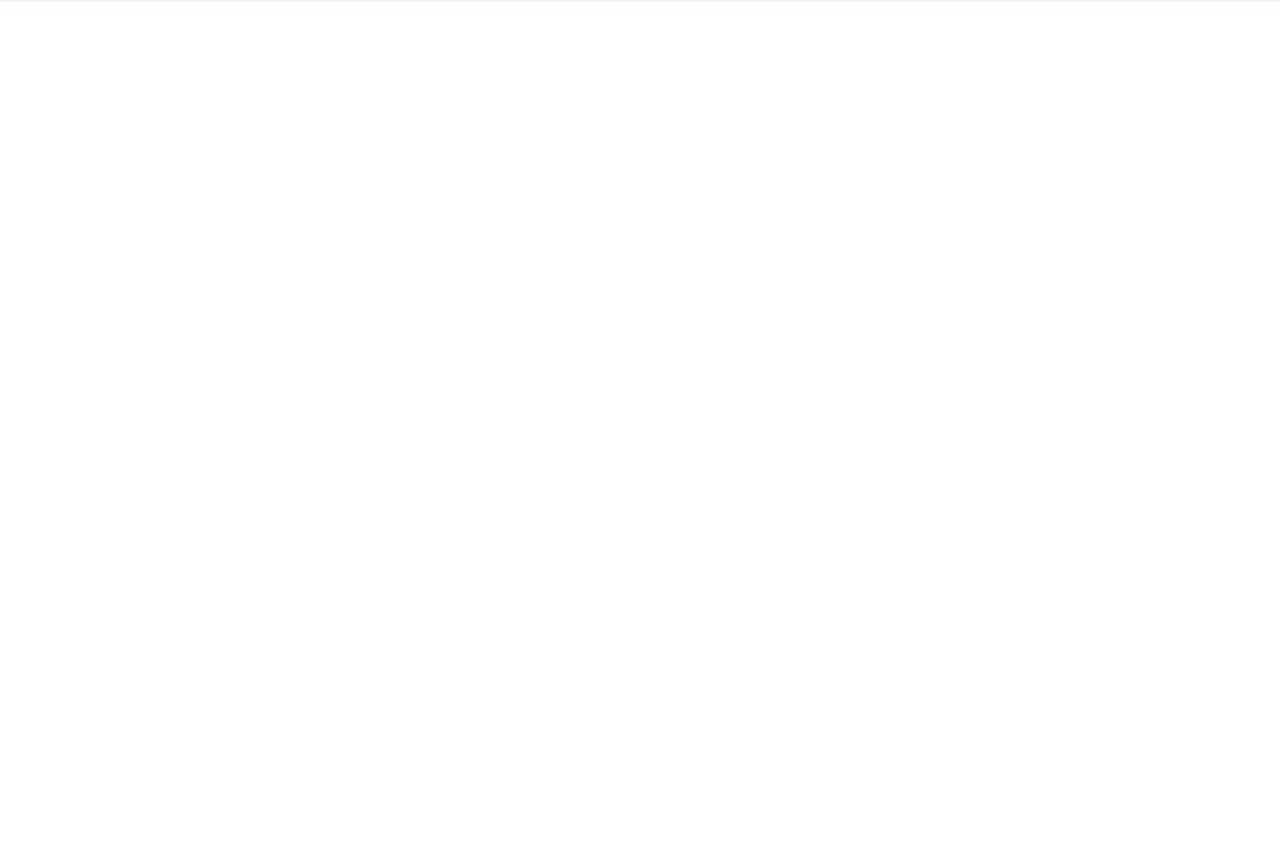
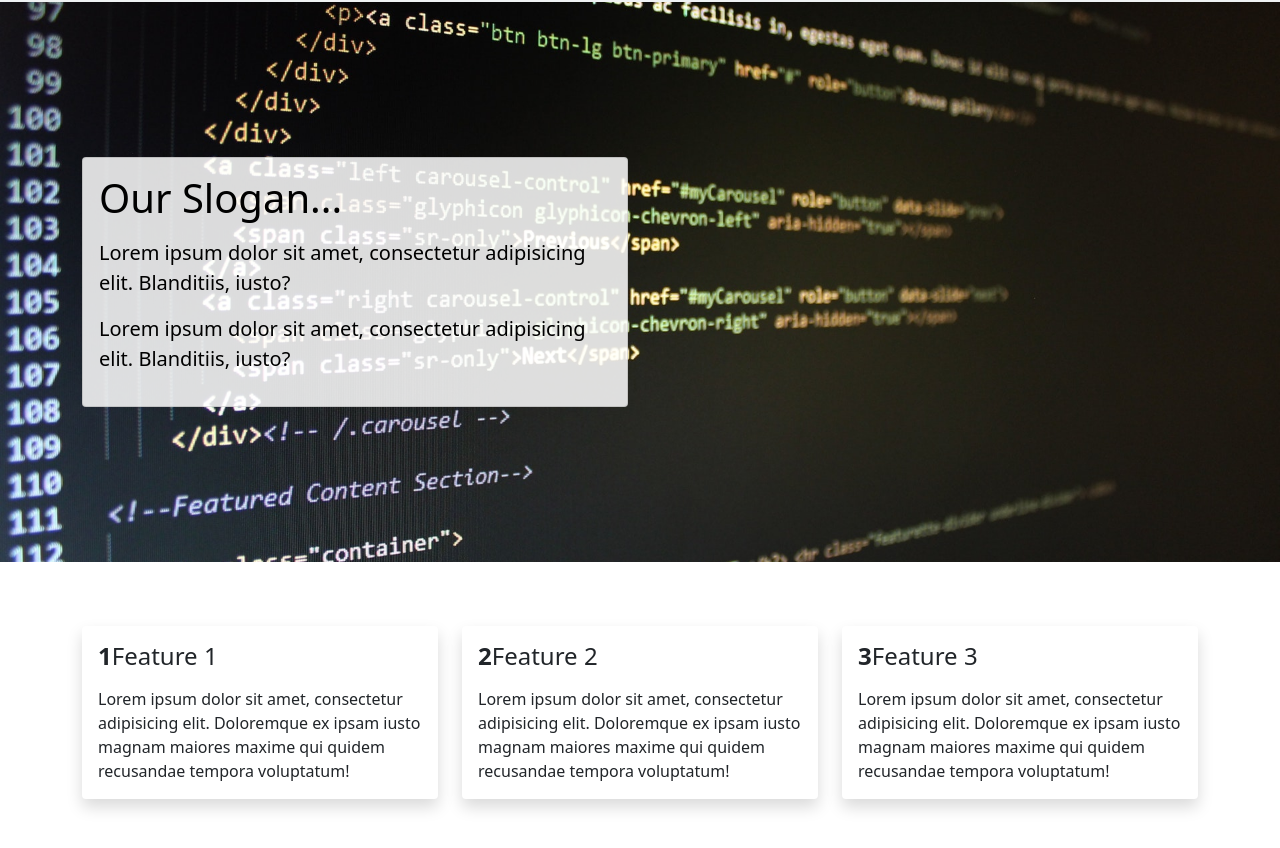
Before and after one commit to HyecheonLee/react-bootstrap, a Next.js app: page /project1 in a window 1280 px wide. Shown: the part 2128-2976 px from the top of the page. Before the commit the page ends 2130 px from the top, so only its background shows below. Built offline with nearby package versions, Linux system fonts and the light colour scheme.

Commit message:
Slogan & Features

```diff
--- /dev/null
+++ b/components/project1/FeaturesSection.jsx
@@ -0,0 +1,49 @@
+import React from 'react';
+
+const FeaturesSection = () => {
+  return (
+    <section id="features">
+      <div className="section-content">
+        <div className={"container feature"}>
+          <div className="row">
+            <div className="col-md-4">
+              <div className="card card-body shadow border-0 features-card">
+                <h4 className="card-title mb-3">
+                  <span className="fw-bold">1</span>
+                  Feature 1
+                </h4>
+                <p className={"card-text fw-light"}>Lorem ipsum dolor sit amet,
+                  consectetur adipisicing elit. Doloremque ex ipsam iusto magnam maiores
+                  maxime qui quidem recusandae tempora voluptatum!</p>
+              </div>
+            </div>
+            <div className="col-md-4">
+              <div className="card card-body shadow border-0 features-card">
+                <h4 className="card-title mb-3">
+                  <span className="fw-bold">2</span>
+                  Feature 2
+                </h4>
+                <p className={"card-text fw-light"}>Lorem ipsum dolor sit amet,
+                  consectetur adipisicing elit. Doloremque ex ipsam iusto magnam maiores
+                  maxime qui quidem recusandae tempora voluptatum!</p>
+              </div>
+            </div>
+            <div className="col-md-4">
+              <div className="card card-body shadow border-0 features-card">
+                <h4 className="card-title mb-3">
+                  <span className="fw-bold">3</span>
+                  Feature 3
+                </h4>
+                <p className={"card-text fw-light"}>Lorem ipsum dolor sit amet,
+                  consectetur adipisicing elit. Doloremque ex ipsam iusto magnam maiores
+                  maxime qui quidem recusandae tempora voluptatum!</p>
+              </div>
+            </div>
+          </div>
+        </div>
+      </div>
+    </section>
+  );
+};
+
+export default FeaturesSection;
--- a/components/project1/ServicesSection.jsx
+++ b/components/project1/ServicesSection.jsx
@@ -1,6 +1,5 @@
 import React from 'react';
 import Slider from "react-slick";
-import {Image} from "react-bootstrap";
 
 const ServicesSection = () => {
   const setting = {
--- /dev/null
+++ b/components/project1/SloganSection.jsx
@@ -0,0 +1,30 @@
+import React from 'react';
+
+
+const SloganSection = () => {
+  return (
+    <section id="slogan">
+      <div className={"section-content d-flex align-items-center h-100"}>
+        <div className={"container slogan"}>
+          <div className={"row"}>
+            <div className={"col-md-6"}>
+              <div className="card card-body slogan-card">
+                <h1 className="mb-3">Our Slogan...</h1>
+                <p className={"lead"}>
+                  Lorem ipsum dolor sit amet, consectetur adipisicing elit. Blanditiis,
+                  iusto?
+                </p>
+                <p className={"lead"}>
+                  Lorem ipsum dolor sit amet, consectetur adipisicing elit. Blanditiis,
+                  iusto?
+                </p>
+              </div>
+            </div>
+          </div>
+        </div>
+      </div>
+    </section>
+  );
+};
+
+export default SloganSection;
--- a/pages/project1/index.jsx
+++ b/pages/project1/index.jsx
@@ -7,6 +7,8 @@ import TopSection from "../../components/project1/TopSection";
 import IntroSection from "../../components/project1/IntroSection";
 import NavbarSection from "../../components/project1/NavbarSection";
 import ServicesSection from "../../components/project1/ServicesSection";
+import SloganSection from "../../components/project1/SloganSection";
+import FeaturesSection from "../../components/project1/FeaturesSection";
 
 const Index = () => {
   return (
@@ -19,6 +21,8 @@ const Index = () => {
         <TopSection/>
         <IntroSection/>
         <ServicesSection/>
+        <SloganSection/>
+        <FeaturesSection/>
       </>
     </>
   );
--- a/styles/project1.css
+++ b/styles/project1.css
@@ -101,3 +101,22 @@
 #services .slick-slide > div {
     margin: 0 0.5rem;
 }
+
+#slogan {
+    background-image: url("/images/bg-cta.jpg");
+    background-position: center;
+    background-size: cover;
+    height: 70vh;
+}
+
+#slogan .slogan-card {
+    background-color: rgba(255, 255, 255, .85);
+    color: #000;
+    transition: all 0.4s ease;
+
+}
+
+#slogan .slogan-card:hover {
+    background: #ffffff;
+
+}
```
